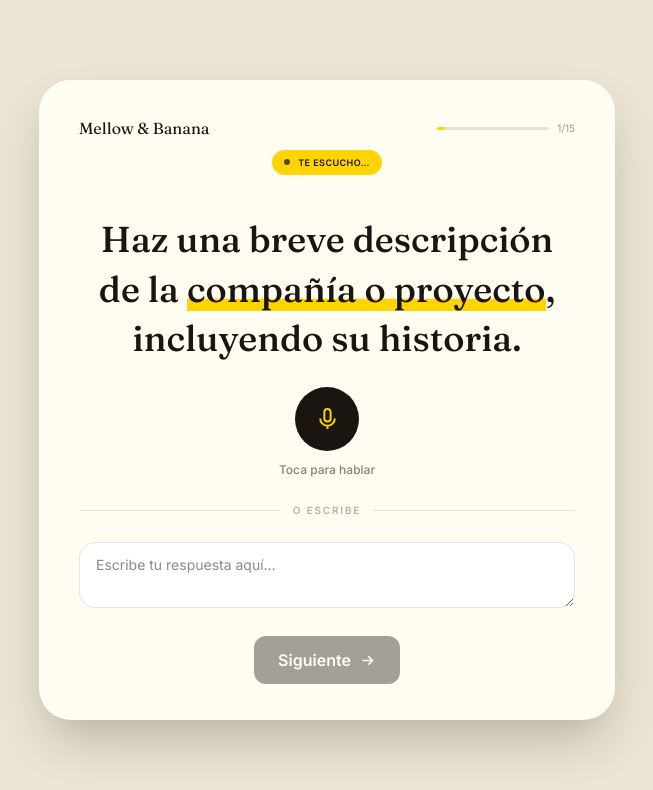
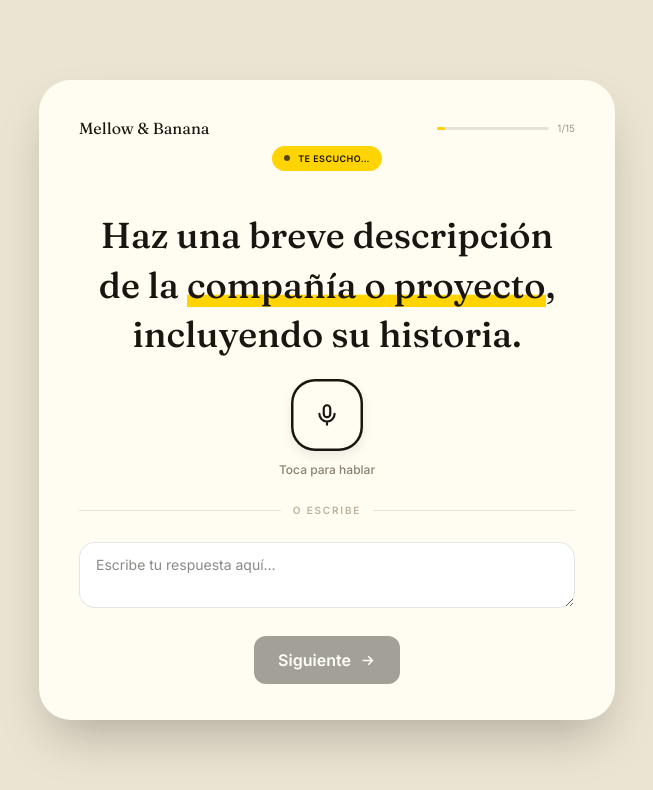
Before and after one commit to NeuralKaizen/forms-melo-banana, a Next.js app: page /interview/1 in a window 1280 px wide. Shown: the top 790 px of the page, without its empty margins (313-966 px from the left). Built offline with nearby package versions, Linux system fonts and the light colour scheme.

Commit message:
feat(ui): MicButton squircle con estados reposo/escuchando
Co-Authored-By: Claude Sonnet 4.6 <noreply@anthropic.com>

```diff
--- a/src/components/MicButton.tsx
+++ b/src/components/MicButton.tsx
@@ -1,10 +1,13 @@
 export function MicButton({ active, onClick }: { active: boolean; onClick?: () => void }) {
   return (
-    <button onClick={onClick} aria-label="Hablar"
-      className={`relative grid h-16 w-16 place-items-center rounded-full transition ${active ? 'bg-[var(--banana)]' : 'bg-[var(--ink)]'}`}>
-      <svg viewBox="0 0 24 24" width="25" height="25" fill="none"
-        stroke={active ? '#1a1404' : 'var(--banana)'} strokeWidth="1.9">
-        <path d="M12 2a3 3 0 0 0-3 3v6a3 3 0 0 0 6 0V5a3 3 0 0 0-3-3z" />
+    <button onClick={onClick} aria-label={active ? 'Cortar' : 'Hablar'} data-state={active ? 'listening' : 'idle'}
+      className={`grid h-[72px] w-[72px] place-items-center rounded-[24px] transition active:scale-95 ${
+        active
+          ? 'bg-[var(--banana)] shadow-[0_5px_14px_rgba(217,158,34,0.4)]'
+          : 'bg-cream shadow-[inset_0_0_0_2.5px_var(--ink),0_5px_12px_rgba(0,0,0,0.08)]'
+      }`}>
+      <svg viewBox="0 0 24 24" width="26" height="26" fill="none" stroke="var(--ink)" strokeWidth="2" strokeLinecap="round" strokeLinejoin="round">
+        <rect x="9" y="3" width="6" height="11" rx="3" />
         <path d="M5 11a7 7 0 0 0 14 0M12 18v3" />
       </svg>
     </button>
```
Also changed, not shown: 1 other file (tests, documents, lock files or other folders).
